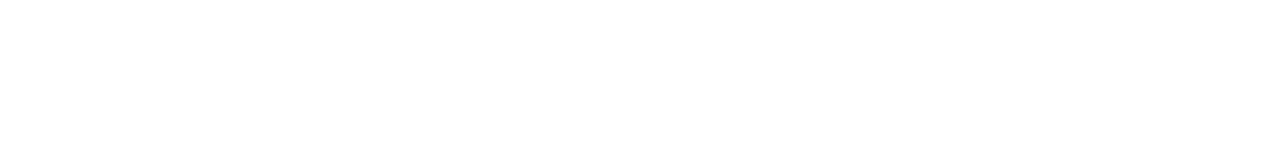
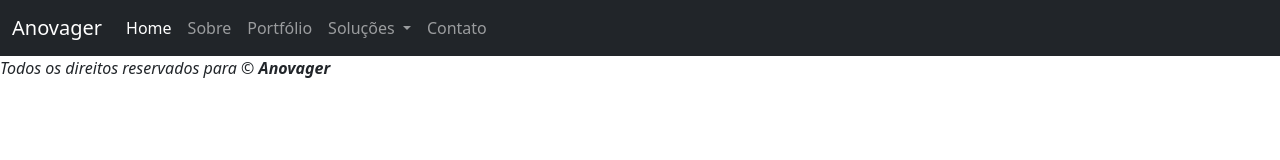
Before and after one commit to anovager/anovager, a plain HTML site: page index.html in a window 1280 px wide. Drawn offline with nearby package versions, Linux system fonts and the light colour scheme.

Commit message:
add: menu, seções e footer

```diff
--- a/index.html
+++ b/index.html
@@ -1,11 +1,70 @@
 <!DOCTYPE html>
 <html lang="pt-BR">
+
 <head>
     <meta charset="UTF-8">
     <meta name="viewport" content="width=device-width, initial-scale=1.0">
     <title>Anovager</title>
+
+    <!-- BOOSTRAP -->
+    <script src="https://cdn.jsdelivr.net/npm/bootstrap@5.3.3/dist/js/bootstrap.bundle.min.js"
+        integrity="sha384-YvpcrYf0tY3lHB60NNkmXc5s9fDVZLESaAA55NDzOxhy9GkcIdslK1eN7N6jIeHz"
+        crossorigin="anonymous"></script>
+    <link href="https://cdn.jsdelivr.net/npm/bootstrap@5.3.3/dist/css/bootstrap.min.css" rel="stylesheet"
+        integrity="sha384-QWTKZyjpPEjISv5WaRU9OFeRpok6YctnYmDr5pNlyT2bRjXh0JMhjY6hW+ALEwIH" crossorigin="anonymous">
+
 </head>
+
 <body>
+    <header>
+        <nav class="navbar navbar-expand-lg bg-dark" data-bs-theme="dark">
+            <div class="container-fluid">
+                <a class="navbar-brand" href="#">Anovager</a>
+                <button class="navbar-toggler" type="button" data-bs-toggle="collapse" data-bs-target="#navbarNavDropdown"
+                    aria-controls="navbarNavDropdown" aria-expanded="false" aria-label="Toggle navigation">
+                    <span class="navbar-toggler-icon"></span>
+                </button>
+                <div class="collapse navbar-collapse" id="navbarNavDropdown">
+                    <ul class="navbar-nav">
+                        <li class="nav-item">
+                            <a class="nav-link active" aria-current="page" href="#">Home</a>
+                        </li>
+                        <li class="nav-item">
+                            <a class="nav-link" href="#sobre">Sobre</a>
+                        </li>
+                        <li class="nav-item">
+                            <a class="nav-link" href="#portfolio">Portfólio</a>
+                        </li>
+                        <li class="nav-item dropdown" data-bs-theme="dark">
+                            <a class="nav-link dropdown-toggle" href="#solucoes" role="button" data-bs-toggle="dropdown"
+                                aria-expanded="false">
+                                Soluções
+                            </a>
+                            <ul class="dropdown-menu">
+                                <li><a class="dropdown-item" href="#site">Site</a></li>
+                                <li><a class="dropdown-item" href="#landingpage">Landing Page</a></li>
+                                <li><a class="dropdown-item" href="#planilha">Planilha (Excel e Google Sheets)</a></li>
+                                <li><a class="dropdown-item" href="#osint">OSINT</a></li>
+                            </ul>
+                        </li>
+                        <li class="nav-item">
+                            <a class="nav-link" href="#contato">Contato</a>
+                        </li>
+                    </ul>
+                </div>
+            </div>
+        </nav>
+    </header>
+    <main>
+        <section class="home" id="home"></section>
+        <section class="sobre" id="sobre"></section>
+        <section class="portfolio" id="portfolio"></section>
+        <section class="solucoes" id="solucoes"></section>
+        <section class="contato" id="contato"></section>
+    </main>
+    <footer>
+        <p><i>Todos os direitos reservados para &copy; <strong>Anovager</strong></i></p>
+    </footer>
+</body>
 
-</body>
 </html>
```
